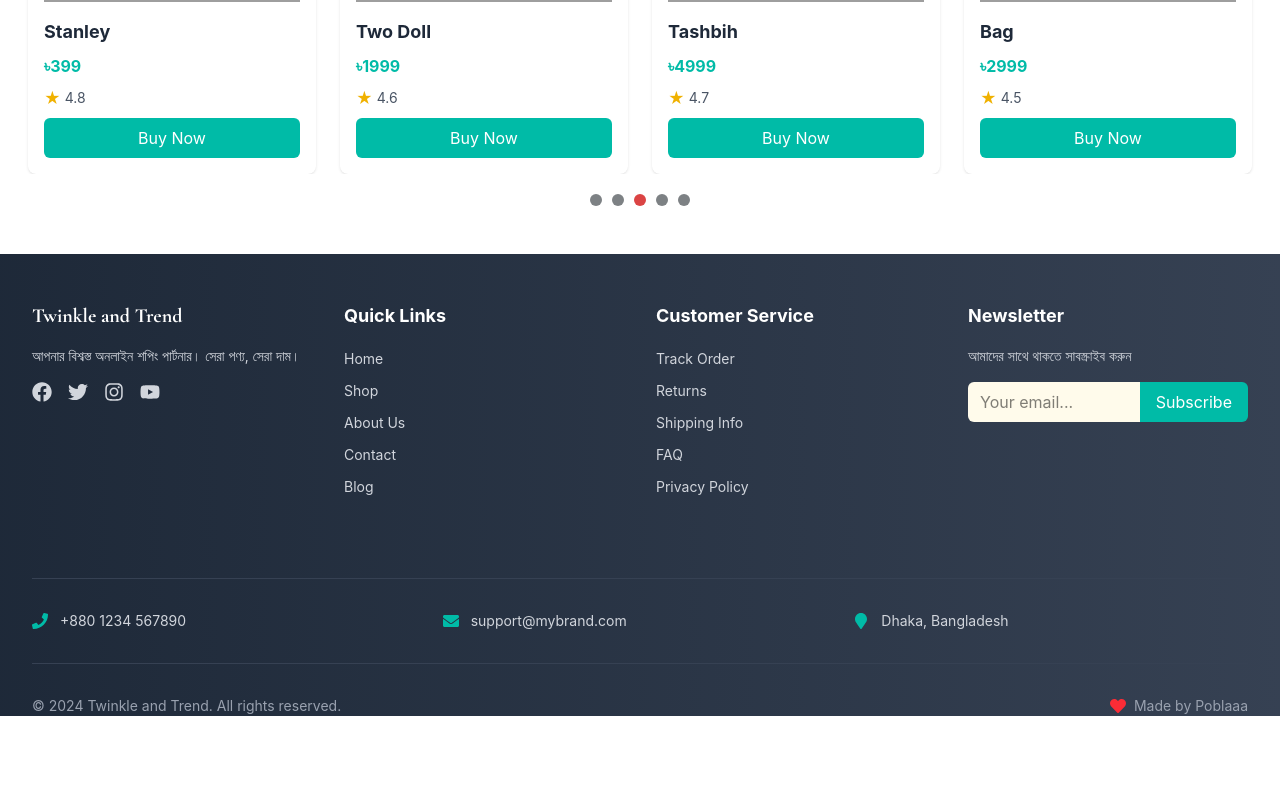
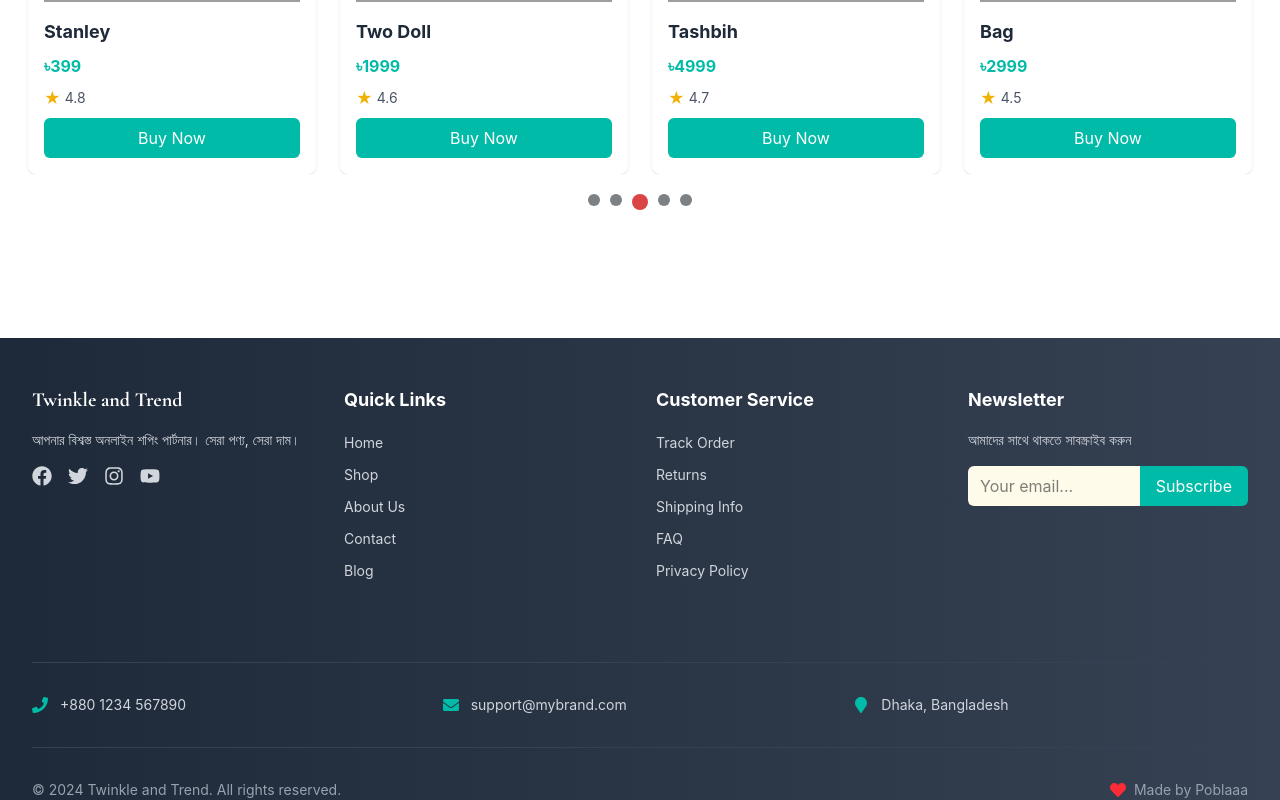
Before and after one commit to mahid76/twinkle-and-trend, a React (Vite) app: page / in a window 1280 px wide. Shown: the part 1022-1822 px from the top of the page. Before the commit the page ends 1738 px from the top, so only its background shows below. Built offline with nearby package versions, Linux system fonts and the light colour scheme; grey boxes are pictures that could not be loaded.

Commit message:
Slider  Fixed

```diff
--- a/src/components/BestSellingProducts/BestSellingProducts.jsx
+++ b/src/components/BestSellingProducts/BestSellingProducts.jsx
@@ -1,9 +1,10 @@
-
+// src/components/BestSellingProducts/BestSellingProducts.jsx
 import { useEffect, useState } from "react";
 import { Link } from "react-router";
 import Slider from "react-slick";
 
 import "slick-carousel/slick/slick.css";
+import "slick-carousel/slick/slick-theme.css";
 
 import tr1 from "../../assets/t&tr1.JPEG";
 import tr2 from "../../assets/t&tr2.jpg";
@@ -11,10 +12,7 @@ import tr3 from "../../assets/t&tr3.jpg";
 import tr4 from "../../assets/t&tr4.jpg";
 import tr5 from "../../assets/t&tr5.jpg";
 
-const BestSellingProducts = () => {
-	const [products, setProducts] = useState([]);
-	const [loading, setLoading] = useState(true);
-
+// ✅ Move settings outside component to avoid re-creation
 const settings = {
 	customPaging: () => (
 		<div className="w-3 h-3 rounded-full bg-[#7D8184]"></div>
@@ -29,20 +27,26 @@ const BestSellingProducts = () => {
 	autoplay: true,
 	autoplaySpeed: 2000,
 	pauseOnHover: true,
-
 	responsive: [
+		{
+			breakpoint: 1280,
+			settings: {
+				slidesToShow: 4,
+				slidesToScroll: 1,
+			},
+		},
 		{
 			breakpoint: 1024,
 			settings: {
 				slidesToShow: 3,
-					slidesToScroll: 3,
+				slidesToScroll: 1,
 			},
 		},
 		{
 			breakpoint: 768,
 			settings: {
 				slidesToShow: 2,
-					slidesToScroll: 2,
+				slidesToScroll: 1,
 			},
 		},
 		{
@@ -54,6 +58,10 @@ const BestSellingProducts = () => {
 		},
 	],
 };
+
+const BestSellingProducts = () => {
+	const [products, setProducts] = useState([]);
+	const [loading, setLoading] = useState(true);
 
 	useEffect(() => {
 		const mockProducts = [
--- a/src/index.css
+++ b/src/index.css
@@ -13,6 +13,7 @@
 	display: flex !important;
 	justify-content: center;
 	margin-top: 20px;
+	padding-bottom: 80px;
 }
 
 .custom_slider li {
@@ -24,8 +25,45 @@
 	height: 12px;
 	background: #7d8184;
 	border-radius: 50%;
+	transition: all 0.3s ease;
 }
 
 .custom_slider li.slick-active div {
 	background: #db4444;
+	width: 16px;
+	height: 16px;
 }
+
+/* Responsive Product Cards */
+@media (max-width: 1024px) {
+	.custom_slider .slick-slide {
+		padding: 0 10px;
+	}
+}
+
+@media (max-width: 768px) {
+	.custom_slider .slick-slide {
+		padding: 0 5px;
+	}
+}
+
+@media (max-width: 640px) {
+	.custom_slider .slick-slide {
+		padding: 0 5px;
+	}
+}
+
+/* Product Card Responsive */
+@media (max-width: 640px) {
+	.custom_slider .slick-slide div {
+		padding: 1rem;
+	}
+
+	.custom_slider .slick-slide div h3 {
+		font-size: 1rem;
+	}
+
+	.custom_slider .slick-slide div p {
+		font-size: 0.875rem;
+	}
+}
```
Lines whose indentation alone changed are shown as unchanged.
